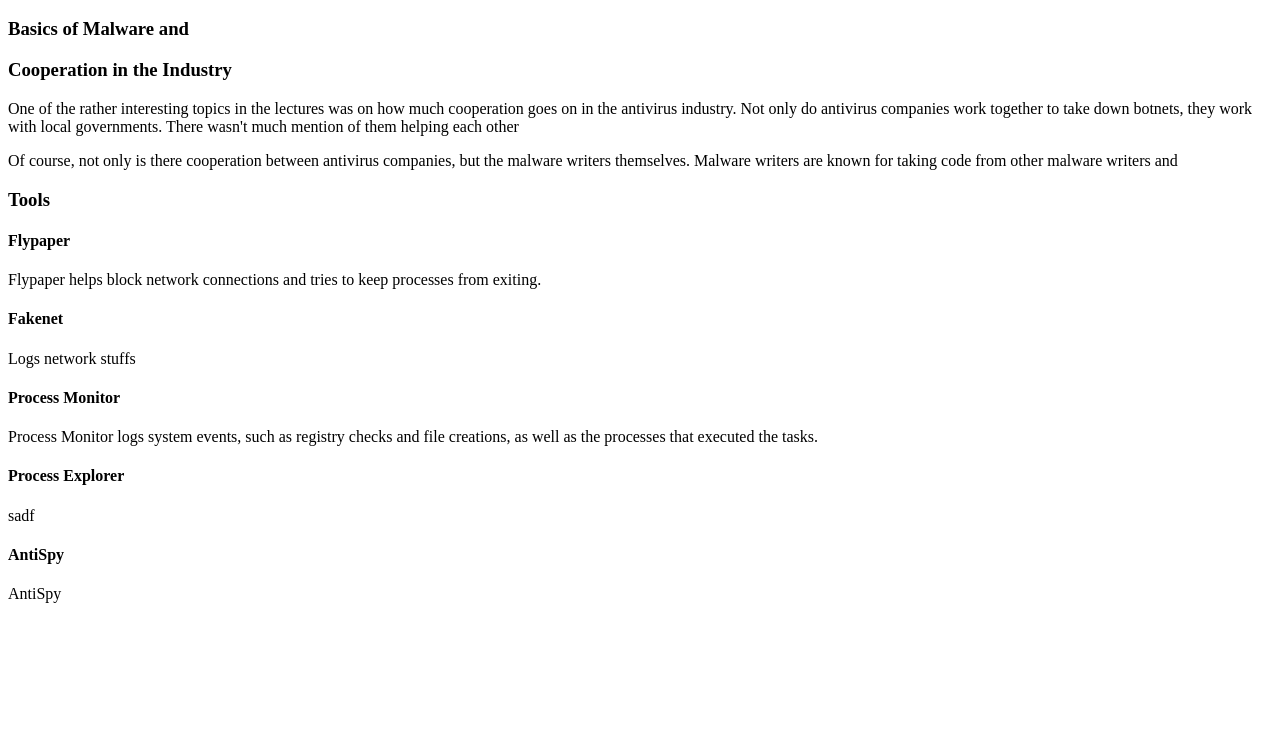
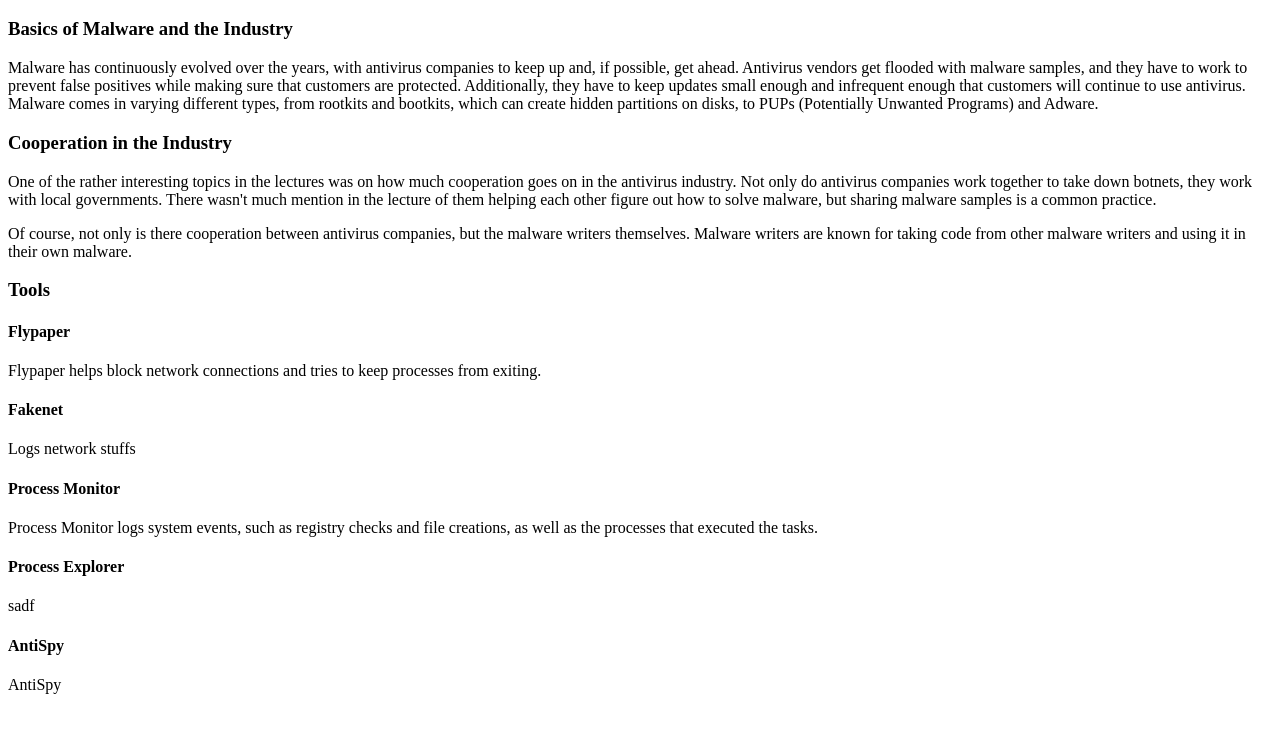
Before and after one commit to ginafish/cs373weeklywriteups, a plain HTML site: page week1/index.html in a window 1280 px wide. Shown: the part 48-780 px from the top of the page. Drawn offline with Linux system fonts and the light colour scheme.

Commit message:
more week 1 writeup

```diff
--- a/week1/index.html
+++ b/week1/index.html
@@ -6,10 +6,10 @@
         <h1>Week 1 Writeup</h1>
         <div>
             <h3>
-                Basics of Malware and
+                Basics of Malware and the Industry
             </h3>
             <p>
-
+                Malware has continuously evolved over the years, with antivirus companies to keep up and, if possible, get ahead.  Antivirus vendors get flooded with malware samples, and they have to work to prevent false positives while making sure that customers are protected.  Additionally, they have to keep updates small enough and infrequent enough that customers will continue to use antivirus.  Malware comes in varying different types, from rootkits and bootkits, which can create hidden partitions on disks, to PUPs (Potentially Unwanted Programs) and Adware.
             </p>
         </div>
 
@@ -18,10 +18,10 @@
                 Cooperation in the Industry
             </h3>
             <p>
-                One of the rather interesting topics in the lectures was on how much cooperation goes on in the antivirus industry.  Not only do antivirus companies work together to take down botnets, they work with local governments.  There wasn't much mention of them helping each other
+                One of the rather interesting topics in the lectures was on how much cooperation goes on in the antivirus industry.  Not only do antivirus companies work together to take down botnets, they work with local governments.  There wasn't much mention in the lecture of them helping each other figure out how to solve malware, but sharing malware samples is a common practice.
             </p>
             <p>
-                Of course, not only is there cooperation between antivirus companies, but the malware writers themselves.  Malware writers are known for taking code from other malware writers and
+                Of course, not only is there cooperation between antivirus companies, but the malware writers themselves.  Malware writers are known for taking code from other malware writers and using it in their own malware.
             </p>
         </div>
 
```
